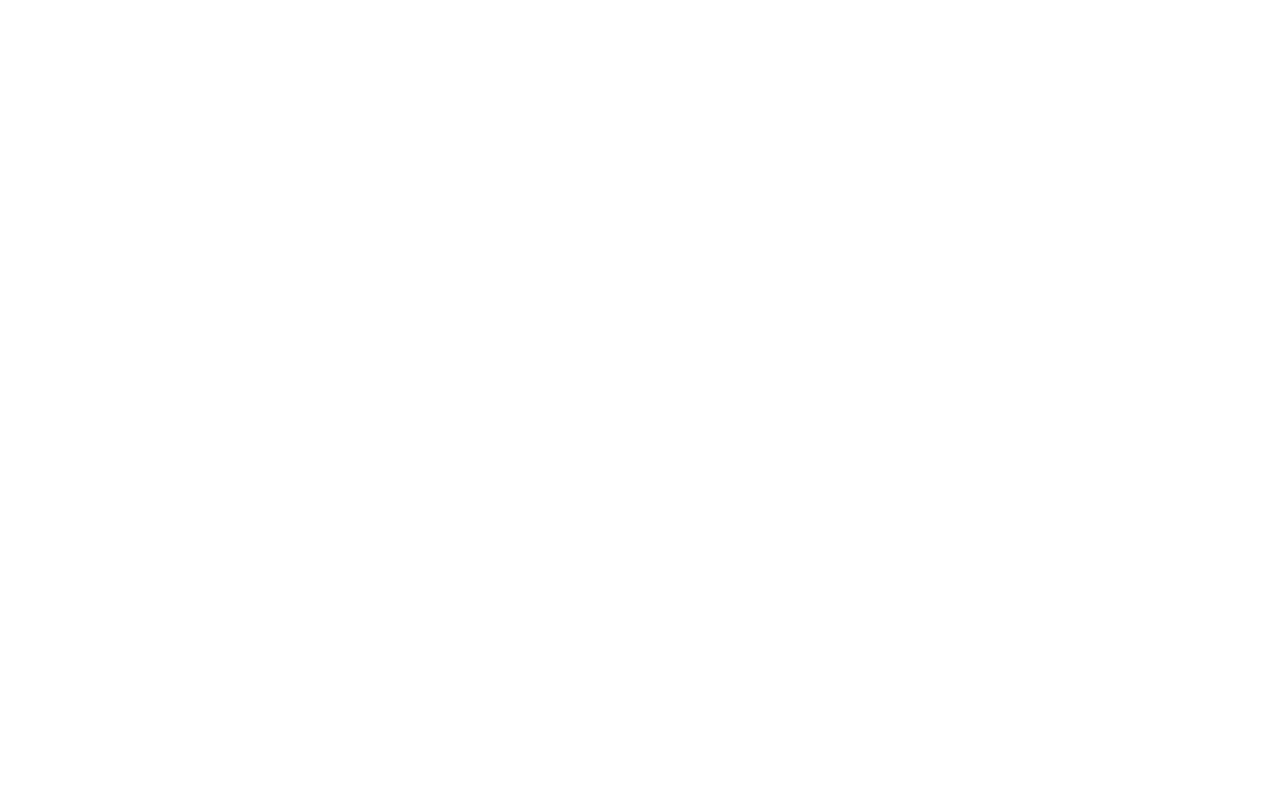
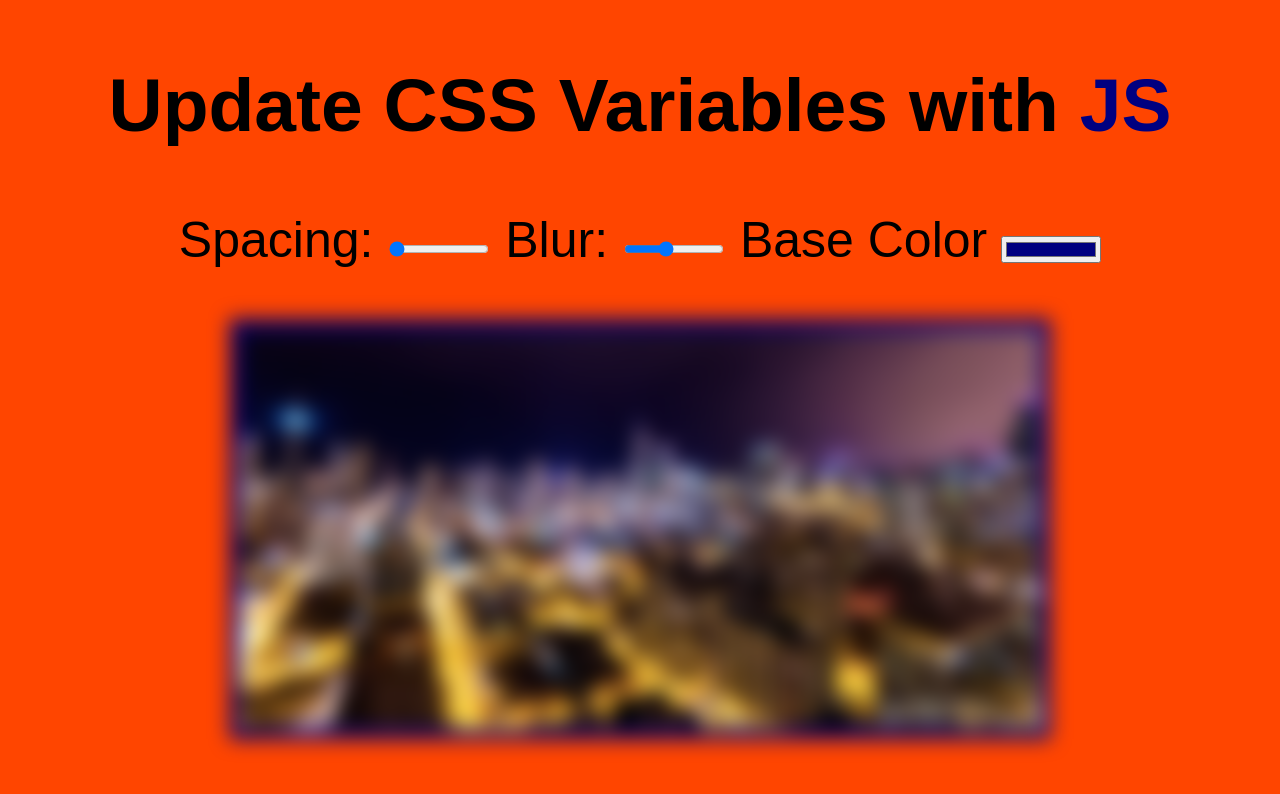
Before and after one commit to irfanp90/JS-CSSVaribale, a plain HTML site: page index.html in a window 1280 px wide. Drawn offline with Linux system fonts and the light colour scheme.

Commit message:
update js and css

```diff
--- a/css.js
+++ b/css.js
@@ -0,0 +1,13 @@
+const inputs = document.querySelectorAll('.controls input');
+
+function handleUpdate() {
+    // console.log("value" + this.value);
+    // console.log("dataset" + this.dataset)
+    const suffix = this.dataset.sizing || ""
+    // console.log("suffix" + suffix)
+    // console.log("name" + this.name)
+    document.documentElement.style.setProperty(`--${this.name}`, this.value + suffix)
+}
+
+inputs.forEach(input => input.addEventListener("change", handleUpdate))
+inputs.forEach(input => input.addEventListener("mousemove", handleUpdate))
--- a/index.html
+++ b/index.html
@@ -4,12 +4,25 @@
     <meta charset="UTF-8">
     <meta name="viewport" content="width=device-width, initial-scale=1.0">
     <meta http-equiv="X-UA-Compatible" content="ie=edge">
+    <link rel="stylesheet" href="styles.css">
     <title>JS-CSS Variable
-    <link rel="stylesheet" href="styles.css">
     </title>
 </head>
 <body>
+    <h2>Update CSS Variables with <span class='hi'>JS</span></h2>
 
+  <div class="controls">
+    <label for="spacing">Spacing:</label>
+    <input id="spacing" type="range" name="spacing" min="10" max="200" value="10" data-sizing="px">
+
+    <label for="blur">Blur:</label>
+    <input id="blur" type="range" name="blur" min="0" max="25" value="10" data-sizing="px">
+
+    <label for="base">Base Color</label>
+    <input id="base" type="color" name="base" value="#000080">
+  </div>
+
+  <img class="pic" src="Screen.png">
     <script src="css.js"></script>
 </body>
 </html>
--- a/styles.css
+++ b/styles.css
@@ -0,0 +1,33 @@
+:root{
+    --base: #000080;
+    --spacing: 10px;
+    --blur: 10px;
+}
+img{
+    padding: var(--spacing);
+    background: var(--base);
+    filter: blur(var(--blur));
+}
+
+.hi{
+    color: var(--base);
+}
+/* regular css */
+body {
+    text-align: center;
+    background:orangered;
+    color: black;
+    font-family: sans-serif;
+    font-weight: 100;
+    font-size: 50px;
+  }
+  .controls {
+    margin-bottom: 50px;
+  }
+  input {
+    width: 100px;
+  }
+  .pic{
+      width:800px;
+      height:400px;
+  }
```
Also changed, not shown: Screen.png (added).
